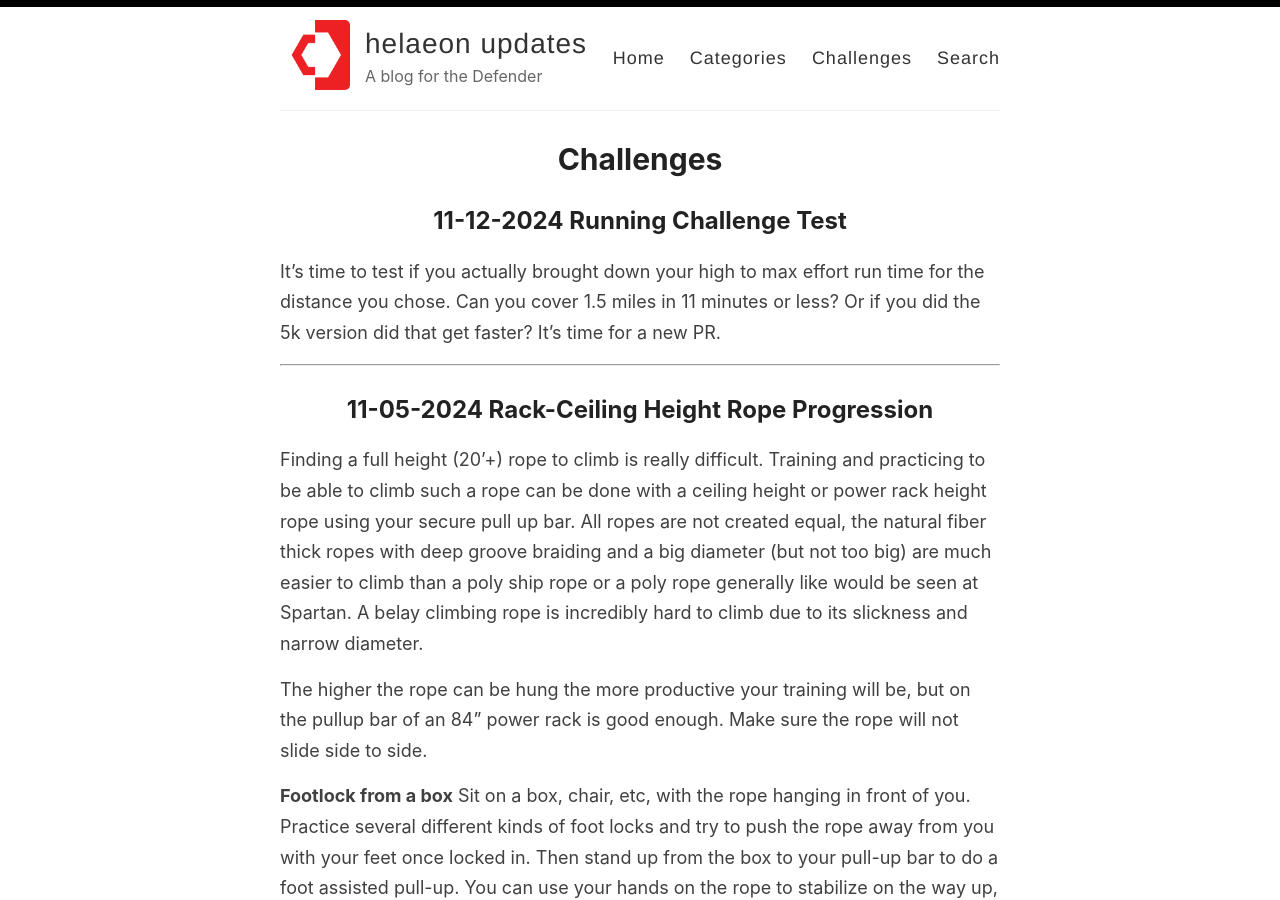
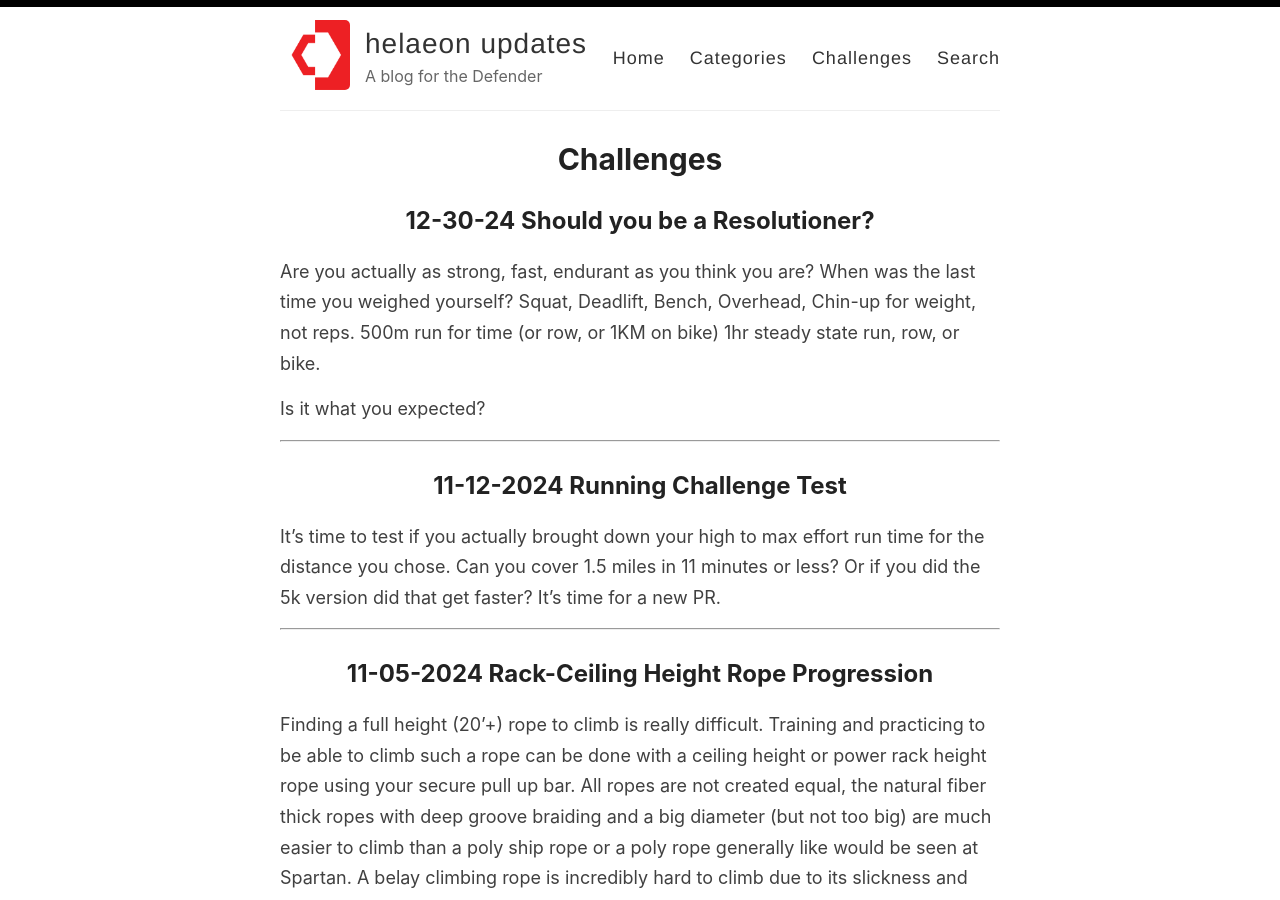
Before and after one commit to helaeon/helaeon.github.io, a Jekyll site: the page built from _pages/challenges.md, in a window 1280 px wide and 900 px high. Built offline with Jekyll 4.4.1, drawn with Linux system fonts in a browser that asks for light colours.

Commit message:
Add files via upload

```diff
--- a/_pages/challenges.md
+++ b/_pages/challenges.md
@@ -3,6 +3,17 @@ layout: page
 permalink: /challenges/
 title: Challenges
 ---
+
+**12-30-24 Should you be a Resolutioner?**
+------
+Are you actually as strong, fast, endurant as you think you are? When was the last time you weighed yourself?
+Squat, Deadlift, Bench, Overhead, Chin-up for weight, not reps.
+500m run for time (or row, or 1KM on bike)
+1hr steady state run, row, or bike.
+
+Is it what you expected?
+
+******
 
 **11-12-2024 Running Challenge Test**
 ------
```
